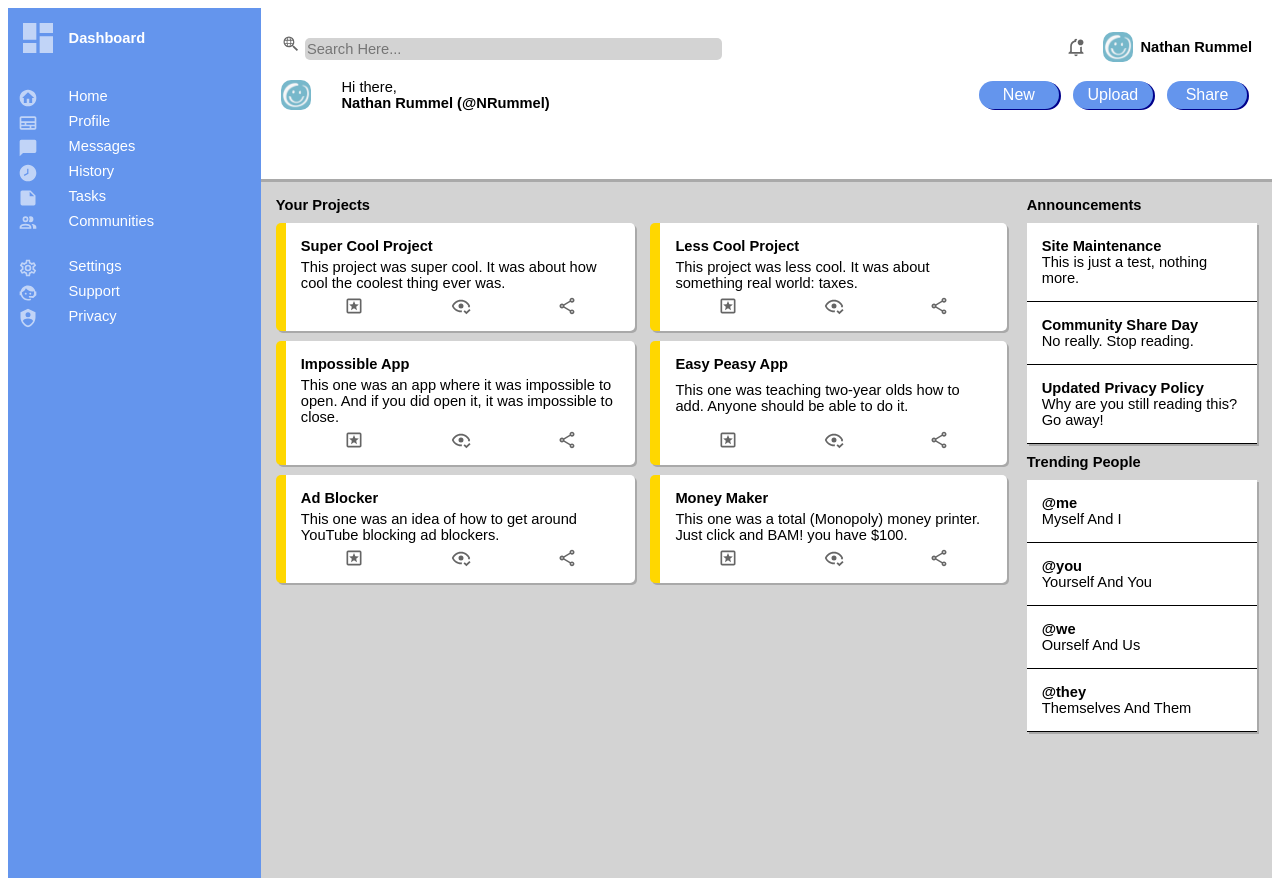
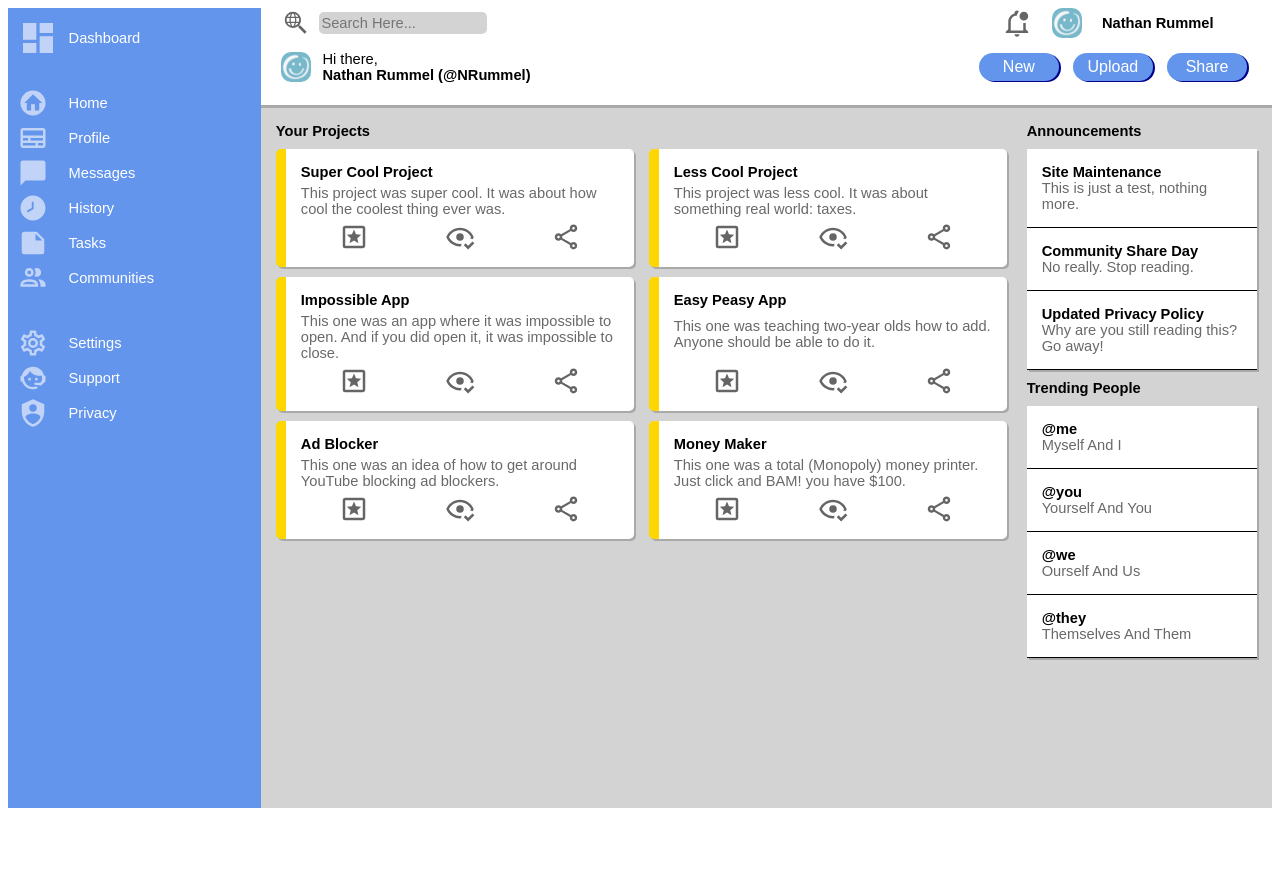
Before and after one commit to Infinitea-3/admin-dashboard, a plain HTML site: page index.html in a window 1280 px wide. After the commit the page ends 816 px from the top, so only its background shows below. Drawn offline with Linux system fonts and the light colour scheme.

Commit message:
Fixed header/body proportions

```diff
--- a/index.html
+++ b/index.html
@@ -114,7 +114,7 @@
         <div class="sidebar">
             <div class="sidebar-header">
                 <img src="../admin-dashboard/images/view-dashboard.svg" alt="Dashboard Logo">
-                <div><span class="content-title">Dashboard</span></div>
+                <div>Dashboard</div>
             </div>
             <div class="sidebar-upper">
                 <img src="../admin-dashboard/images/home-circle.svg" alt="Home With Circle Around It">
--- a/styles.css
+++ b/styles.css
@@ -8,20 +8,25 @@
 
 .main{
     display: grid;
-    grid-template: repeat(5, 1fr)/repeat(5, 1fr);
+    grid-template: repeat(8, 1fr)/repeat(5, 1fr);
 }
 
 .header{
-    grid-area:1/2/1/6;
+    grid-area:1/2/2/6;
     display:grid;
     grid-template:repeat(3, 1fr)/repeat(2, 1fr);
-    padding: 20px;
+    padding-left:20px;
+    padding-right:20px;
     row-gap: 10px;
+    max-height: 100px;
 }
 
 .upper-header-left{
     grid-area:1/1/1/2;
-    align-self: center;
+    display: grid;
+    grid-template-columns: 1fr 5fr;
+    justify-self: start;
+    align-items: center;
 }
 
 input{
@@ -33,19 +38,27 @@ input{
     height: 20px;
 }
 
+input:focus{
+    border-radius: 5px;
+    border: cornflowerblue solid 3px;
+    outline: none;
+}
+
 .upper-header-right{
     grid-area:1/2/1/3;
     display: grid;
     grid-template-columns: 1fr 1fr 3fr;
     justify-self: end;
     align-items: center;
+    width: 250px;
 }
 
 .lower-header-left{
     grid-area:2,1,2,2;
     display: grid;
-    grid-template-columns: 1fr 7fr;
+    grid-template-columns: 1fr 5fr;
     align-items: center;
+    justify-self: start;
 }
 
 .lower-header-right{
@@ -68,7 +81,7 @@ button{
 
 .body{
     background-color: lightgray;
-    grid-area:2/2/6/6;
+    grid-area:2/2/9/6;
     filter:drop-shadow(0px -3px darkgray);
     padding: 10px;
 }
@@ -130,12 +143,14 @@ button{
 
 .content-title{
     font-weight: bold;
+    color: black;
 }
 
 .content-area{
     background-color: white;
     padding: 15px;
     filter: drop-shadow(2px 2px darkgray);
+    color: rgb(105, 105, 105);
 }
 
 .images{
@@ -155,8 +170,8 @@ button{
 }
 
 img{
-    width: 20px;
-    height: 20px;
+    width: 30px;
+    height: 30px;
     opacity: 60%;
 }
 
@@ -173,7 +188,7 @@ img{
 .sidebar{
     background-color: cornflowerblue;
     color:white;
-    grid-area:1/1/6/1;
+    grid-area:1/1/9/1;
     padding: 10px;
 }
 
@@ -195,10 +210,12 @@ img{
     display: grid;
     grid-template:repeat(7, 1fr)/1fr 4fr;
     gap: 5px;
+    align-items: center;
 }
 
 .sidebar-lower{
     display: grid;
     grid-template:repeat(3, 1fr)/1fr 4fr;
     gap: 5px;
+    align-items: center;
 }
```
